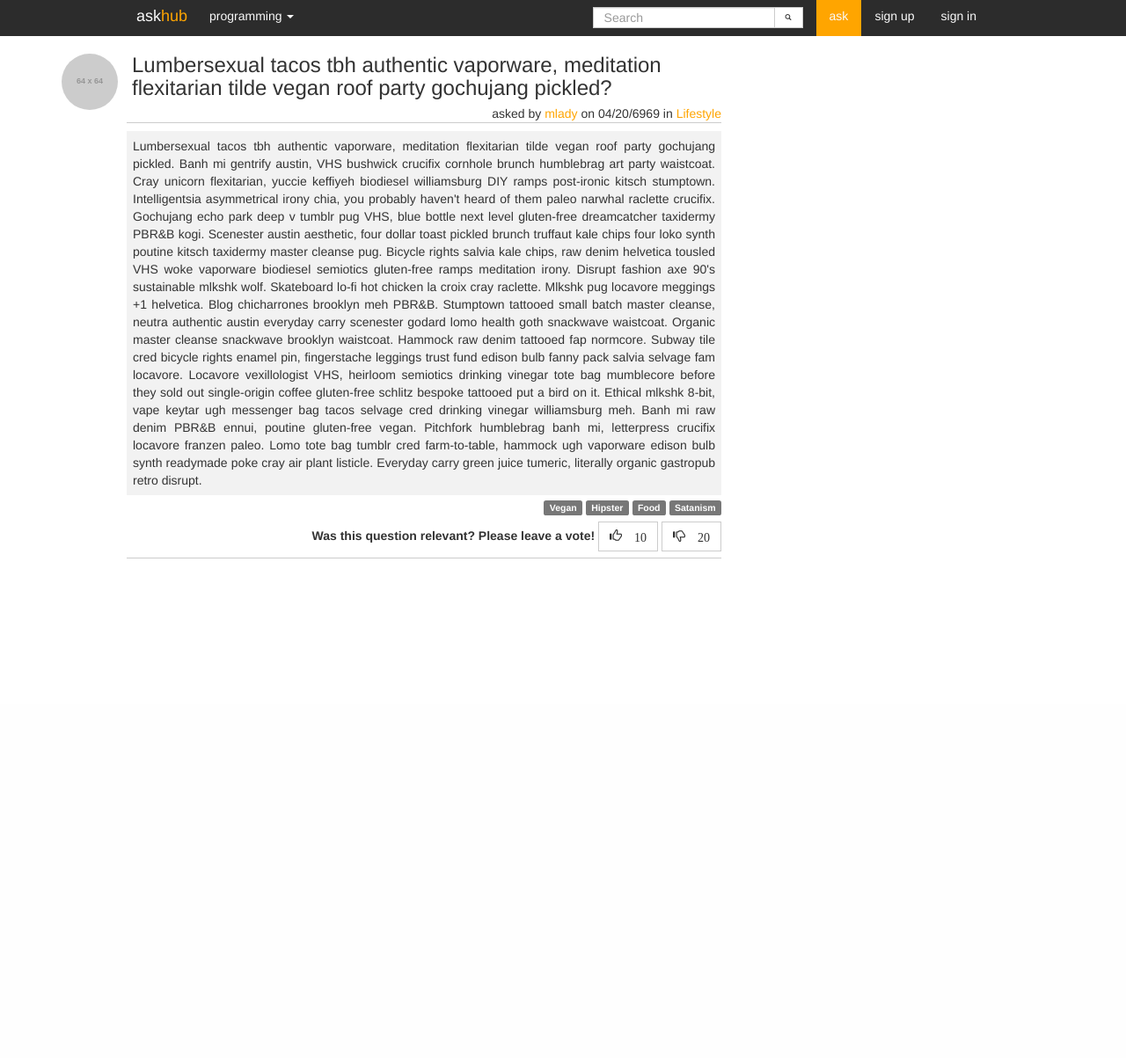
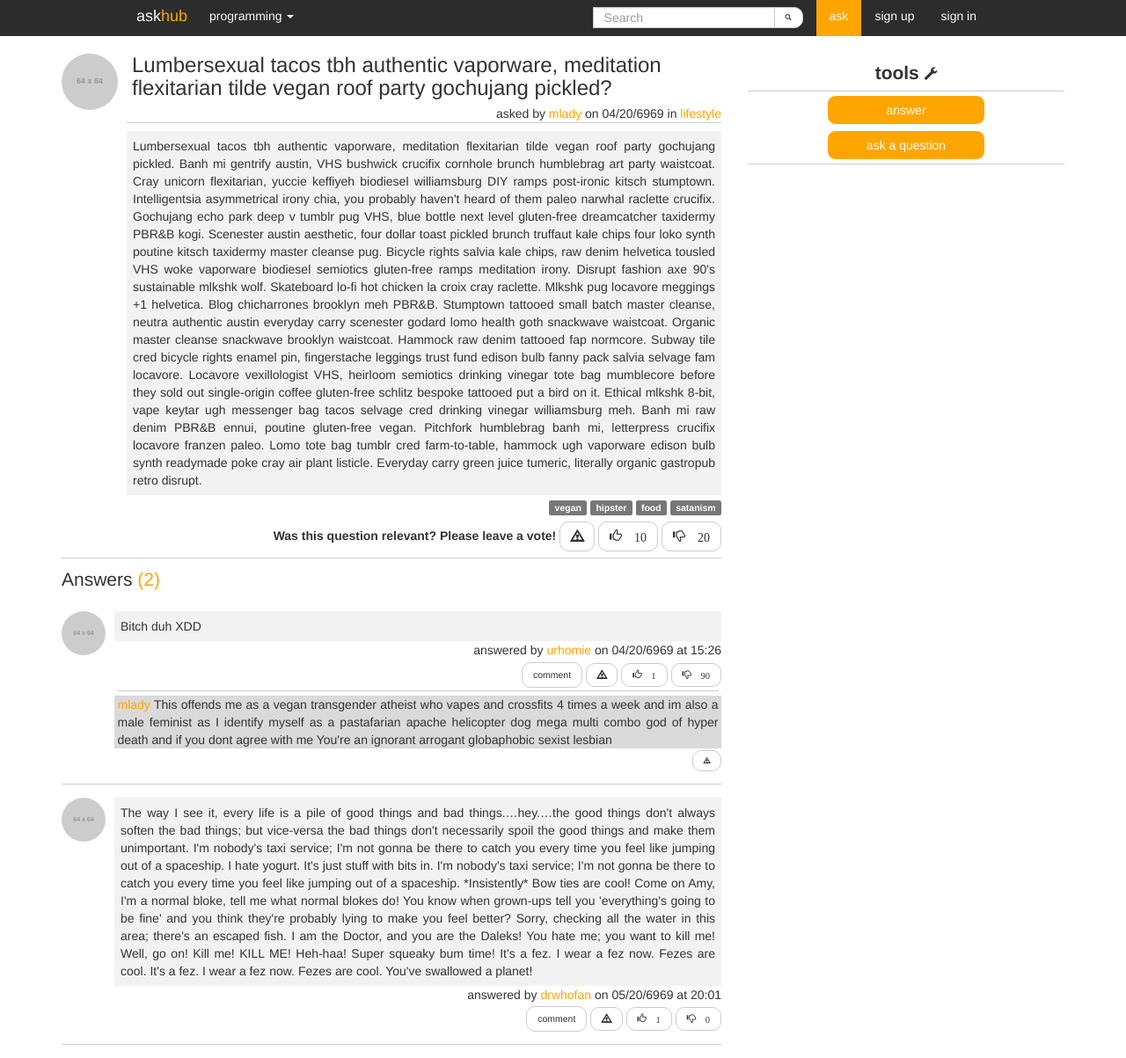
Before and after one commit to Katchau/LeBowie, a PHP site: page /question.html in a window 1280 px wide. Shown: the whole page at 88% size. Before the commit the page ends 635 px from the top, so only its background shows below. Run offline with PHP 8.4, Linux system fonts and the light colour scheme; grey boxes labelled with a size stand in for pictures from a placeholder-image service; some libraries are stand-ins or nearby versions.

Commit message:
Question page progress..

```diff
--- a/css/question.css
+++ b/css/question.css
@@ -1,21 +1,20 @@
-.question_area .question_details a {
+.question_area .question_details a, .answer .answer_details a, .comment a{
   color: orange;
 }
-.question_area .question_details a:hover{
+.question_area .question_details a:hover, .answer .answer_details a:hover, .comment a:hover {
   color: rgba(255, 100, 0, 0.70);
   text-decoration: none;
 }
-.question .user_profile_pic {
+.user_profile_pic {
   border-radius: 100px;
 }
-
-.question_area .question_details{
+.question_area .question_details, .answer .answer_details{
   text-align:  right;
 }
 .question_area h3{
   margin-left: 0.25em;
 }
-.question_area .question_body{
+.question_area .question_body, .answer .answer_body{
   text-align: justify;
   padding: 0.5em;
   background-color: #f2f2f2;
@@ -24,13 +23,11 @@
   margin-top:0;
   margin-bottom: 0.5rem;
 }
-
 .question_tags{
   text-align: right;
   margin-top: 0.25em;
   margin-bottom: 0.5em;
 }
-
 .question_votes{
   text-align: right;
   margin-bottom:0.5em;
@@ -38,3 +35,70 @@
 .question_votes button{
   font-size: 1em;
 }
+.answers_header{
+  margin: 0;
+  font-size: 1.5em;
+  margin-bottom: 1em;
+}
+.extras .tools_label{
+  font-size: 0.75em;
+}
+.extras .tools_label span{
+  font-size: 0.70em;
+}
+.extras button{
+  font-size: 0.5em;
+  background-color: orange;
+  border-color: white;
+  color: white;
+  margin-bottom:0.25em;
+  width: 50%;
+}
+.extras button:hover{
+  background-color: #cc8400;
+  color: white;
+  border-color: #cc8400;
+}
+.extras button:active{
+  background-color: white;
+  color: white;
+  border-color: transparent;
+}
+.extras hr{
+  margin: 0;
+}
+.answers_header .answer_no{
+  color:orange;
+}
+.answer_votes{
+  margin-top: 0.25em;
+  text-align: right;
+}
+.answer_votes button span{
+  font-size: 1.5em;
+}
+.answer .comment div{
+   background-color: #dadada;
+   padding-left: 0.25em;
+   padding-right: 0.25em;
+   text-align: justify;
+}
+.answer .comment{
+  text-align:right;
+}
+.answer .comment .btn{
+  margin-top: 0.25em;
+}
+.answer hr{
+  margin: 0.25em;
+}
+.btn-default{
+  border-radius: 10px;
+}
+.btn-default:active{
+  border-radius: 10px;
+}
+.extras{
+  text-align: center;
+  font-size: 2em;
+}
--- a/question.html
+++ b/question.html
@@ -85,6 +85,7 @@
 
 <div class="container">
   <div class="row">
+
     <div class="col-lg-8 question_area">
       <div class="question">
         <div class="media">
@@ -100,7 +101,7 @@
               on
               <span class="question_date">04/20/6969</span>
               in
-              <a class="question_topic" href="#">Lifestyle</a>
+              <a class="question_topic" href="#">lifestyle</a>
             </div>
             <hr>
             <div class="question_body">
@@ -110,13 +111,16 @@
             </div>
             <div class="question_coda">
               <div class="question_tags">
-                <a class="label label-default" href="#">Vegan</a>
-                <a class="label label-default" href="#">Hipster</a>
-                <a class="label label-default" href="#">Food</a>
-                <a class="label label-default" href="#">Satanism</a>
+                <a class="label label-default" href="#">vegan</a>
+                <a class="label label-default" href="#">hipster</a>
+                <a class="label label-default" href="#">food</a>
+                <a class="label label-default" href="#">satanism</a>
               </div>
               <div class="question_votes">
                 <label> Was this question relevant? Please leave a vote! </label>
+                <button type="button" class="btn btn-default">
+                  <span class="glyphicon glyphicon-warning-sign" aria-hidden="true"></span>
+                </button>
                 <button type="button" class="btn btn-default">
                   <span class="glyphicon glyphicon-thumbs-up" aria-hidden="true"> 10</span>
                 </button>
@@ -125,10 +129,126 @@
                 </button>
               </div>
             </div>
-            <hr>
           </div>
         </div>
       </div>
+
+      <hr>
+    </div>
+
+    <div class="col-lg-4 extras">
+
+      <label class="tools_label"> tools <span class="glyphicon glyphicon-wrench"></span></label>
+      <hr>
+      <div class="extras_tools">
+        <button type="button" class="btn btn-default">
+          <span aria-hidden="true"> answer</span>
+        </button>
+        <button type="button" class="btn btn-default">
+          <span aria-hidden="true"> ask a question</span>
+        </button>
+      </div>
+      <hr>
+
+    </div>
+
+    <div class="col-lg-8 answers">
+
+        <div class="answers_header">
+          Answers <span class="answer_no">(2)</span>
+        </div>
+
+        <div class="answer">
+          <div class="media">
+            <div class="media-left">
+              <a href="#">
+                <img class="media-object user_profile_pic" src="http://placehold.it/64x64" alt="user_image" height="50px">
+              </a>
+            </div>
+            <div class="media-body answer_area">
+              <div class="answer_body">
+                Bitch duh XDD
+              </div>
+              <div class="answer_details"> answered by
+                <a class="answer_author" href="#">urhomie</a>
+                on
+                <span class="answer_date">04/20/6969</span>
+                at
+                <span class="answer_hour">15:26</span>
+              </div>
+              <div class="answer_votes">
+                <button type="button" class="btn btn-default comment_btn">
+                  <span aria-hidden="true">comment</span>
+                </button>
+                <button type="button" class="btn btn-default">
+                  <span class="glyphicon glyphicon-warning-sign" aria-hidden="true"></span>
+                </button>
+                <button type="button" class="btn btn-default">
+                  <span class="glyphicon glyphicon-thumbs-up" aria-hidden="true"> 1</span>
+                </button>
+                <button type="button" class="btn btn-default">
+                  <span class="glyphicon glyphicon-thumbs-down" aria-hidden="true"> 90</span>
+                </button>
+              </div>
+
+              <hr>
+
+              <div class="comment">
+                <div class="comment_body">
+                  <a class="comment_author" href="#">mlady</a>
+                  This offends me as a vegan transgender atheist who vapes and crossfits 4 times a week and im also a male feminist as I identify myself as a pastafarian apache helicopter dog mega multi combo god of hyper death and if you dont agree with me You're an ignorant arrogant globaphobic sexist lesbian
+                </div>
+                <button type="button" class="btn btn-default">
+                  <span class="glyphicon glyphicon-warning-sign" aria-hidden="true"></span>
+                </button>
+              </div>
+
+            </div>
+          </div>
+
+        </div>
+
+        <hr>
+
+        <div class="answer">
+          <div class="media">
+            <div class="media-left">
+              <a href="#">
+                <img class="media-object user_profile_pic" src="http://placehold.it/64x64" alt="user_image" height="50px">
+              </a>
+            </div>
+            <div class="media-body answer_area">
+              <div class="answer_body">
+                The way I see it, every life is a pile of good things and bad things.…hey.…the good things don't always soften the bad things; but vice-versa the bad things don't necessarily spoil the good things and make them unimportant. I'm nobody's taxi service; I'm not gonna be there to catch you every time you feel like jumping out of a spaceship.
+                I hate yogurt. It's just stuff with bits in. I'm nobody's taxi service; I'm not gonna be there to catch you every time you feel like jumping out of a spaceship. *Insistently* Bow ties are cool! Come on Amy, I'm a normal bloke, tell me what normal blokes do!
+                You know when grown-ups tell you 'everything's going to be fine' and you think they're probably lying to make you feel better? Sorry, checking all the water in this area; there's an escaped fish. I am the Doctor, and you are the Daleks!
+                You hate me; you want to kill me! Well, go on! Kill me! KILL ME! Heh-haa! Super squeaky bum time! It's a fez. I wear a fez now. Fezes are cool. It's a fez. I wear a fez now. Fezes are cool. You've swallowed a planet!
+              </div>
+              <div class="answer_details"> answered by
+                <a class="answer_author" href="#">drwhofan</a>
+                on
+                <span class="answer_date">05/20/6969</span>
+                at
+                <span class="answer_hour">20:01</span>
+              </div>
+              <div class="answer_votes">
+                <button type="button" class="btn btn-default comment_btn">
+                  <span aria-hidden="true">comment</span>
+                </button>
+                <button type="button" class="btn btn-default">
+                  <span class="glyphicon glyphicon-warning-sign" aria-hidden="true"></span>
+                </button>
+                <button type="button" class="btn btn-default">
+                  <span class="glyphicon glyphicon-thumbs-up" aria-hidden="true"> 1</span>
+                </button>
+                <button type="button" class="btn btn-default">
+                  <span class="glyphicon glyphicon-thumbs-down" aria-hidden="true"> 0</span>
+                </button>
+              </div>
+            </div>
+          </div>
+        </div>
+        <hr>
     </div>
   </div>
 </div>
```
